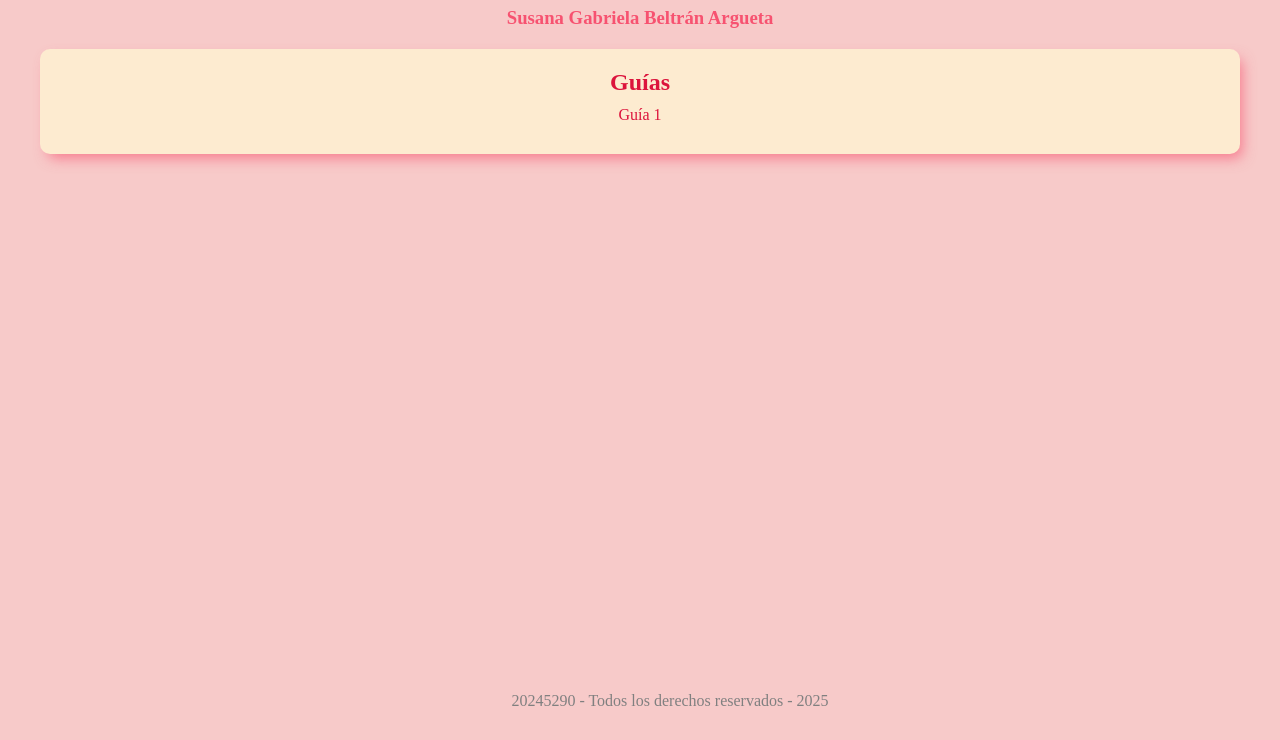
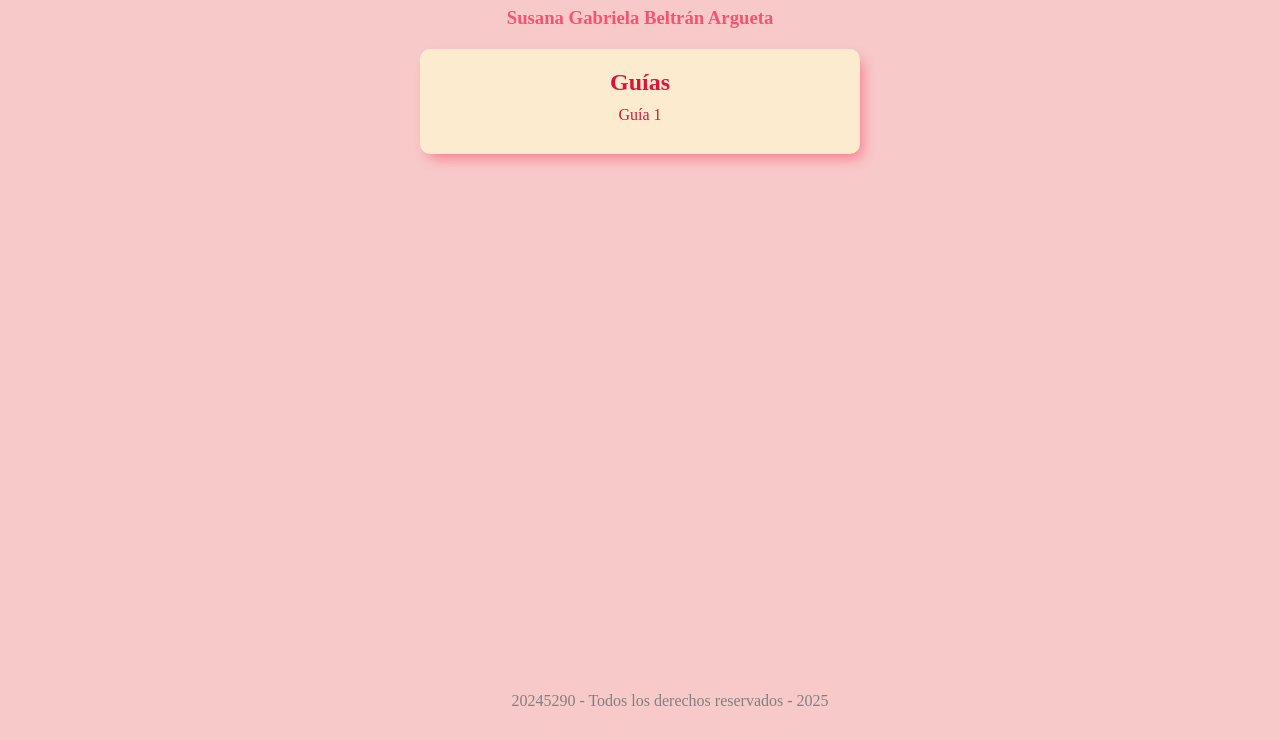
Before and after one commit to belsusaan/20245290_guias_desarrollo, a plain HTML site: page index.html in a window 1280 px wide. Shown: the part 60-800 px from the top of the page. Drawn offline with Linux system fonts and the light colour scheme.

Commit message:
caja-menu

```diff
--- a/semana1/css/menu.css
+++ b/semana1/css/menu.css
@@ -21,8 +21,9 @@ header h3 {
 
 .menu {
     padding: 20px;
-    margin: 20px;
+    margin: 20px auto;
     background-color: #FDEBD0;
+    width: 400px;
     -webkit-box-shadow: 5px 7px 14px -3px rgba(247,82,112,0.68);
     box-shadow: 5px 7px 14px -3px rgba(247,82,112,0.68);
     border-radius: 10px;
```
